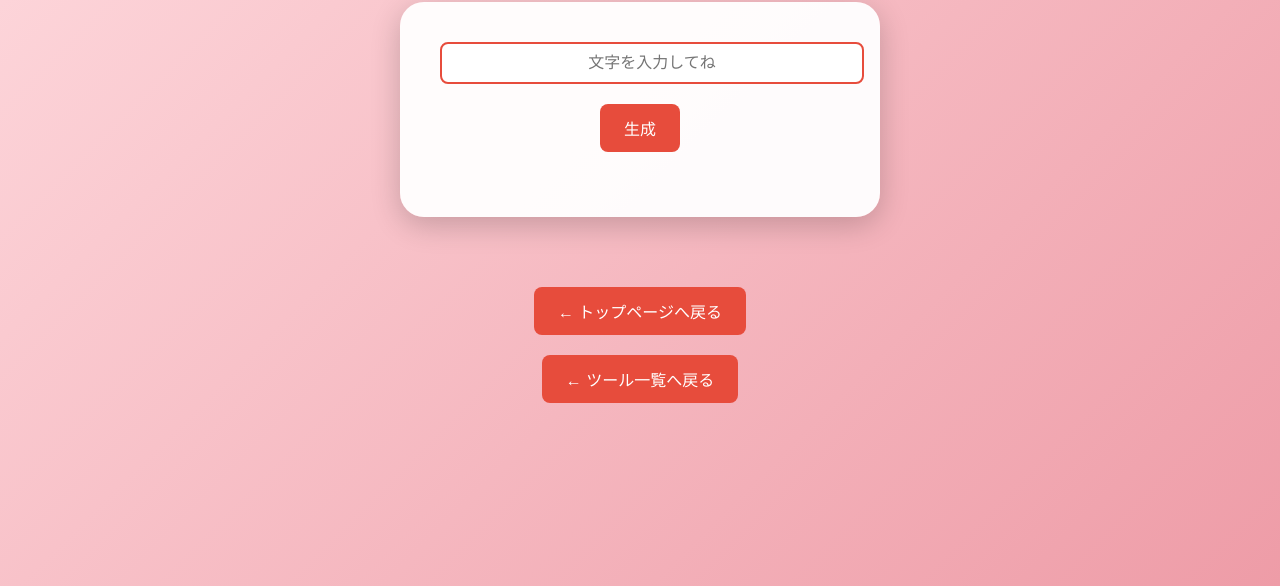
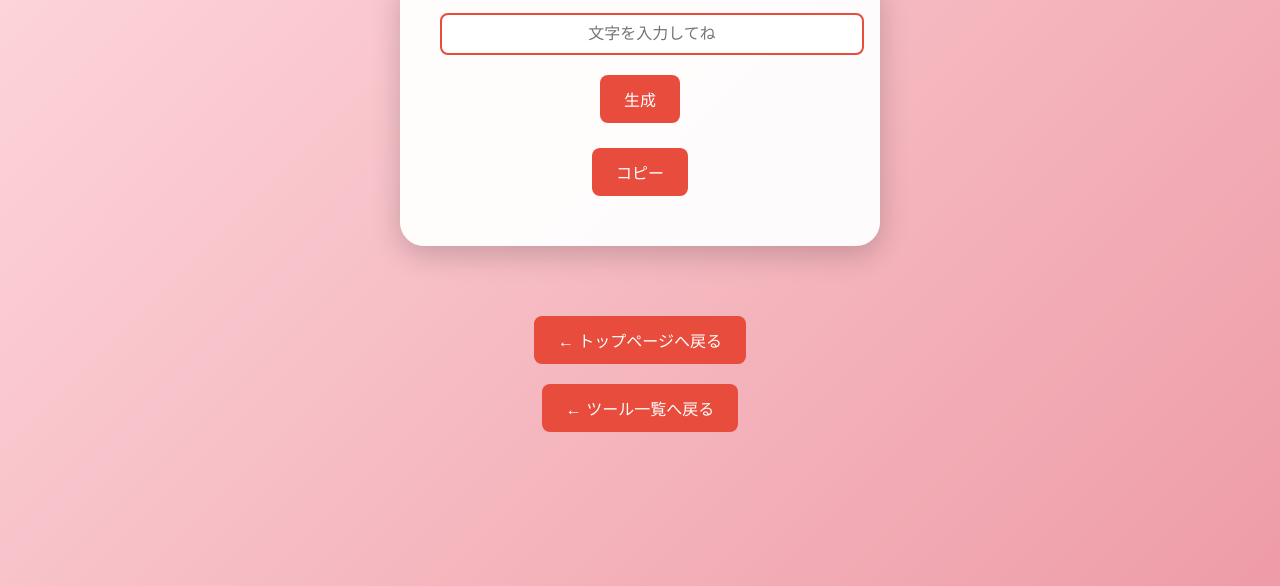
Before and after one commit to momijidaaa/momiji, a plain HTML site: page totuzen.html in a window 1280 px wide. Shown: the part 294-880 px from the top of the page. Drawn offline with Linux system fonts and the light colour scheme.

Commit message:
totuzen.html の更新

```diff
--- a/totuzen.html
+++ b/totuzen.html
@@ -93,6 +93,7 @@
     <input id="textInput" type="text" placeholder="文字を入力してね">
     <button class="btn" onclick="generate()">生成</button>
     <div class="output" id="output"></div>
+    <button class="btn" onclick="copyArt()">コピー</button>
   </div>
 
   <div class="footer-buttons">
@@ -109,6 +110,14 @@
       const bottom = '￣^' + 'Y^'.repeat(length) + '￣';
       document.getElementById("output").textContent = `${top}\n${middle}\n${bottom}`;
     }
+
+    function copyArt() {
+      const output = document.getElementById("output").textContent;
+      if (!output) return;
+      navigator.clipboard.writeText(output).then(() => {
+        alert("アスキーアートをコピーしました！");
+      });
+    }
   </script>
 
 </body>
```
